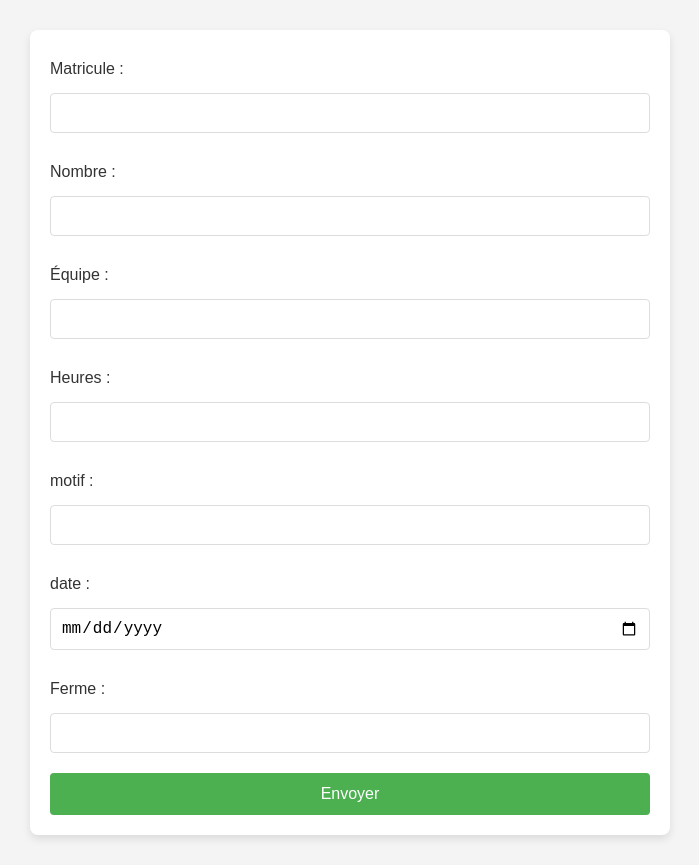
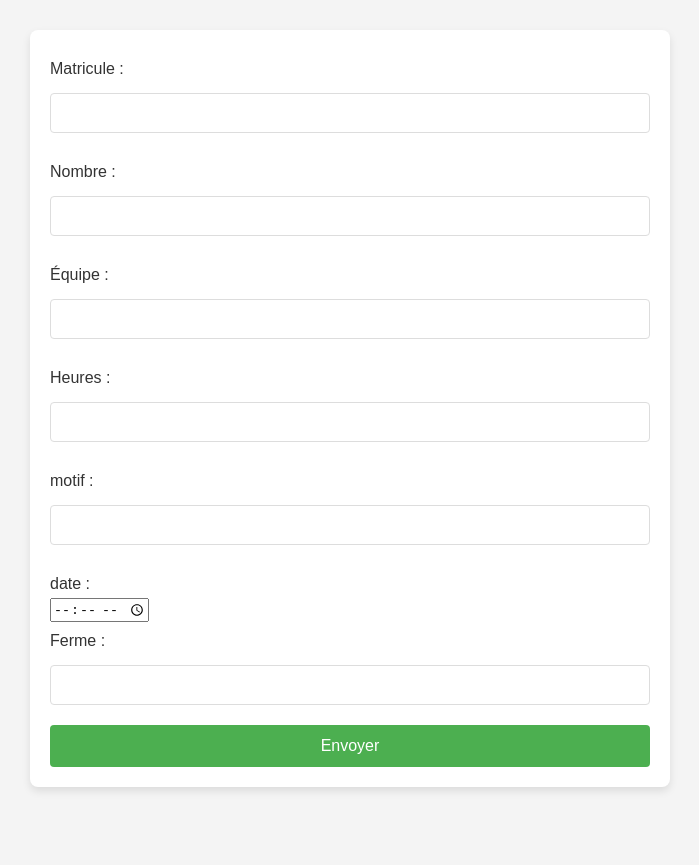
Before and after one commit to aroma-RH/rampointage, a plain HTML site: page index.html in a window 1280 px wide. Shown: the whole page, without its empty margins (290-989 px from the left). After the commit the page ends 817 px from the top, so only its background shows below. Drawn offline with Linux system fonts and the light colour scheme.

Commit message:
Update index.html

```diff
--- a/index.html
+++ b/index.html
@@ -127,7 +127,7 @@
         <label>motif :</label>
         <input type="text" id="motif" required><br>
         <label>date :</label>
-        <input type="date" id="todaydate1" required><br>
+        <input type="time" id="todaydate1" required><br>
         <label>Ferme :</label>
         <input type="text" id="finca" required><br>
         <button onclick="sendData()">Envoyer</button>
```
